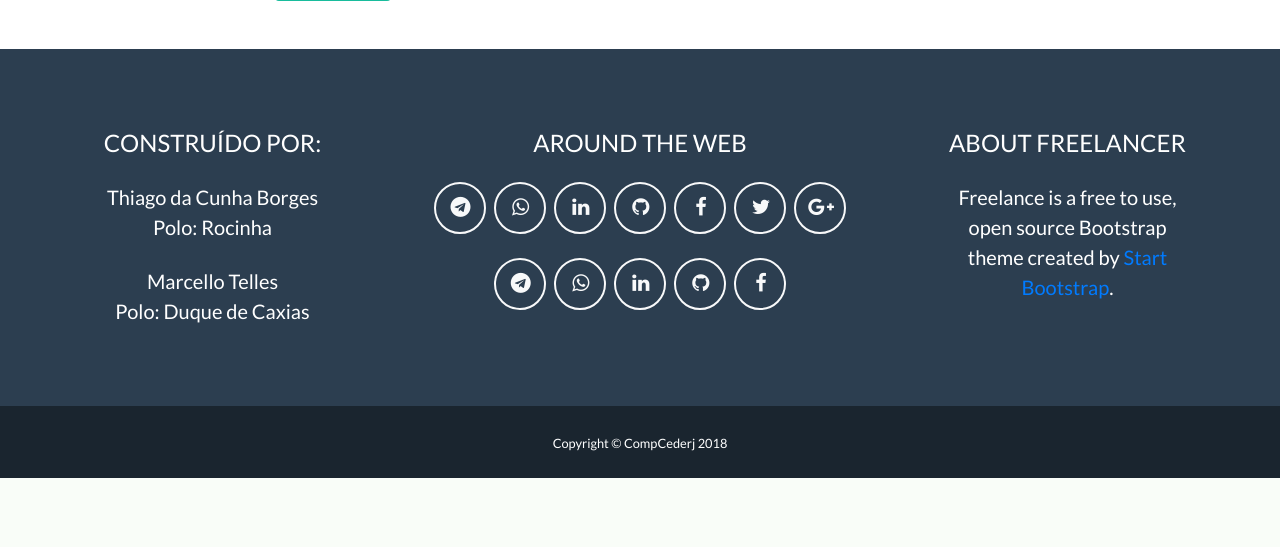
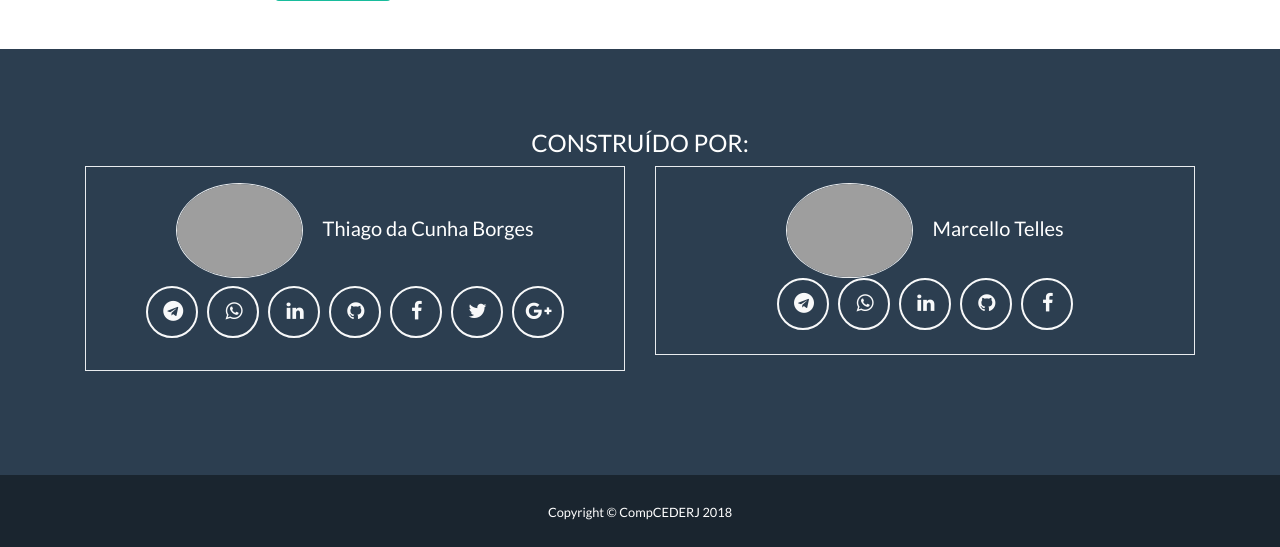
Before and after one commit to compcederj/compcederj.github.io, a PHP site: page / in a window 1280 px wide. Shown: the part 3276-3823 px from the top of the page. Before the commit the page ends 3754 px from the top, so only its background shows below. Run offline with PHP 8.4, Linux system fonts and the light colour scheme; grey boxes are pictures that could not be loaded.

Commit message:
Diagramação do rodapé

```diff
--- a/css/freelancer.css
+++ b/css/freelancer.css
@@ -465,6 +465,10 @@ form .row:first-child .floating-label-form-group {
   background-size: cover;
 }
 
+.img-circle {
+  border-radius: 100%;
+}
+
 /*background-color: #18BC9C !important; }*/
 
 .bg-secondary {
--- a/index.html
+++ b/index.html
@@ -1,5 +1,6 @@
 <!DOCTYPE html>
 <html lang="pt_br">
+
 <head>
   <meta charset="utf-8">
   <meta name="viewport" content="width=device-width, initial-scale=1, shrink-to-fit=no">
@@ -394,8 +395,7 @@
                 <p>
                   <a target="_blank" href="https://www.urionlinejudge.com.br/judge/en/login" class="btn fundo-principal mt-3 mb-0 cor-composto-laranja btn-block">
                     URI Online Judge
-                  </a>
-                  O URI Online Judge é um projeto que está sendo desenvolvido pelo Departamento de Ciência da Computação da URI University. O principal objetivo do projeto é fornecer práticas de programação e compartilhamento de conhecimento,o site contém mais de 1.000 problemas divididos em 8 grandes categorias. Esta divisão ajuda os usuários a se concentrar em tópicos específicos de programação. Todos os problemas estão disponíveis em português e inglês.
+                  </a> O URI Online Judge é um projeto que está sendo desenvolvido pelo Departamento de Ciência da Computação da URI University. O principal objetivo do projeto é fornecer práticas de programação e compartilhamento de conhecimento,o site contém mais de 1.000 problemas divididos em 8 grandes categorias. Esta divisão ajuda os usuários a se concentrar em tópicos específicos de programação. Todos os problemas estão disponíveis em português e inglês.
                 </p>
                 <!--Dicas FP-->
               </div>
@@ -834,20 +834,17 @@
   <footer class="footer text-center">
     <div class="container">
       <div class="row">
-        <div class="col-md-3 mb-5 mb-lg-0">
-          <h4 class="text-uppercase mb-4">Construído por:</h4>
-          <p class="lead mb-4">
-            Thiago da Cunha Borges
-            <br>Polo: Rocinha
-          </p>
-          <p class="lead mb-0">
-            Marcello Telles
-            <br>Polo: Duque de Caxias
-          </p>
+        <div class="w-100">
+          <h4 class="text-uppercase">Construído por:</h4>
         </div>
-        <div class="col-md-6 mb-5 mb-lg-0">
-          <h4 class="text-uppercase mb-4">Around the Web</h4>
-          <ul class="list-inline mb-4">
+      </div>
+      <div class="row">
+        <div class="col-md mb-5 mb-lg-0">
+          <div class="lead mb-4 border p-3">
+            <div class="mb-2">
+              <img src="https://avatars3.githubusercontent.com/u/19919929?s=460&v=4" alt="Thiago da Cunha Borges" class="img-resposive w-25 img-circle border mr-3"> Thiago da Cunha Borges
+            </div>
+            <ul class="list-inline">
               <li class="list-inline-item">
                 <a class="btn btn-outline-light btn-social text-center rounded-circle" href="https://t.me/thcborges" target="_blank">
                 <i class="fa fa-fw fa-telegram"></i>
@@ -884,6 +881,47 @@
               </a>
               </li>
             </ul>
+          </div>
+        </div>
+        <div class="col-md mb-5 mb-lg-0">
+          <div class="lead mb-4 border p-3">
+            <div class="mb-2">
+              <img src="https://avatars0.githubusercontent.com/u/20986439?s=460&v=4" alt="Thiago da Cunha Borges" class="img-resposive w-25 img-circle border mr-3"> Marcello Telles
+              <ul class="list-inline mb-0">
+                <li class="list-inline-item">
+                  <a class="btn btn-outline-light btn-social text-center rounded-circle" href="https://t.me/telles1" target="_blank">
+                <i class="fa fa-fw fa-telegram"></i>
+              </a>
+                </li>
+                <li class="list-inline-item">
+                  <a class="btn btn-outline-light btn-social text-center rounded-circle" href="https://api.whatsapp.com/send?phone=5521987649045" target="_blank">
+                <i class="fa fa-fw fa-whatsapp"></i>
+              </a>
+                </li>
+                <li class="list-inline-item">
+                  <a class="btn btn-outline-light btn-social text-center rounded-circle" href="https://www.linkedin.com/in/marcello-telles-1b2b12123/" target="_blank">
+                <i class="fa fa-fw fa-linkedin"></i>
+              </a>
+                </li>
+                <li class="list-inline-item">
+                  <a class="btn btn-outline-light btn-social text-center rounded-circle" href="https://github.com/marcello-telles" target="_blank">
+                <i class="fa fa-fw fa-github"></i>
+              </a>
+                </li>
+                <li class="list-inline-item">
+                  <a class="btn btn-outline-light btn-social text-center rounded-circle" href="https://www.facebook.com/mtelles2" target="_blank">
+                <i class="fa fa-fw fa-facebook"></i>
+              </a>
+                </li>
+              </ul>
+            </div>
+          </div>
+        </div>
+        <!--
+        <div class="col-md mb-5 mb-lg-0">
+          <div class="lead mb-0">
+            <img src="https://avatars0.githubusercontent.com/u/20986439?s=460&v=4" alt="Marcello Telles" class="img-resposive w-25 img-circle border"> Marcello Telles
+          </div>
           <ul class="list-inline mb-0">
             <li class="list-inline-item">
               <a class="btn btn-outline-light btn-social text-center rounded-circle" href="https://t.me/telles1" target="_blank">
@@ -918,13 +956,14 @@
             <a href="http://startbootstrap.com">Start Bootstrap</a>.
           </p>
         </div>
+-->
       </div>
     </div>
   </footer>
 
   <div class="copyright py-4 text-center text-white">
     <div class="container">
-      <small>Copyright &copy; CompCederj 2018</small>
+      <small>Copyright &copy; CompCEDERJ 2018</small>
     </div>
   </div>
 
```
Also changed, not shown: aulas.php (added, +40 -0 lines). Lines whose indentation alone changed are shown as unchanged.
